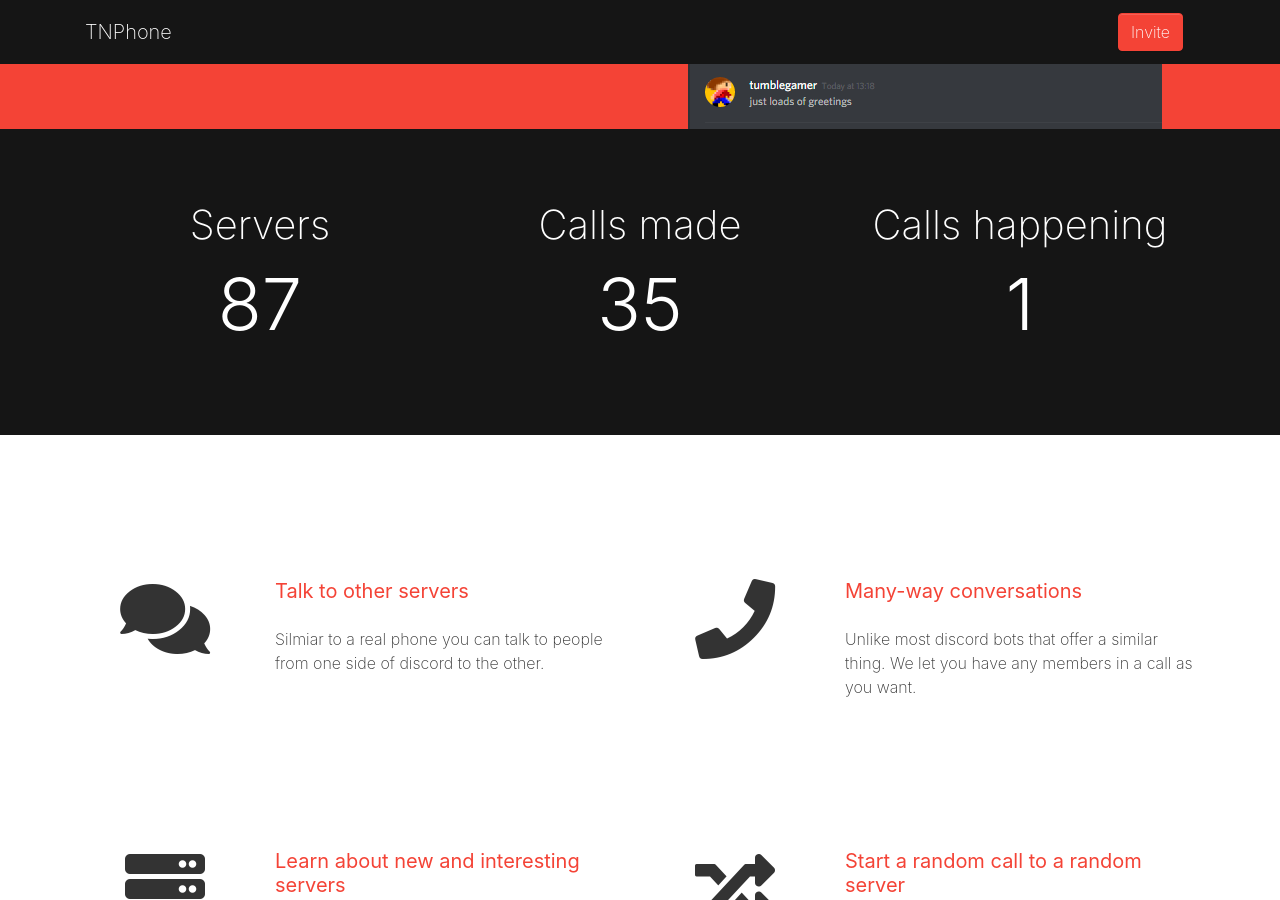
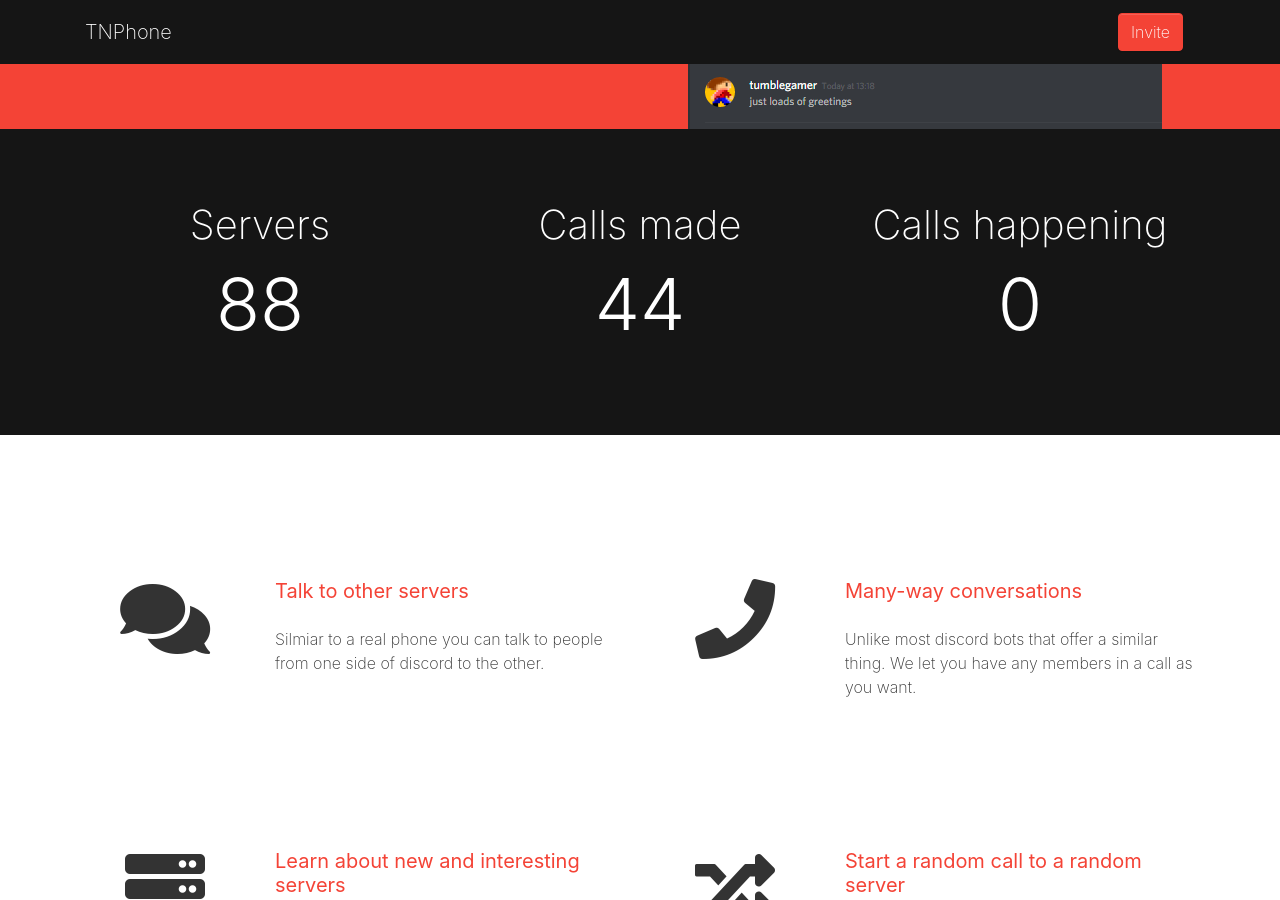
Before and after one commit to tumblenet/tnphone.tumblenet.ga, a Jekyll site: the page built from index.html, in a window 1280 px wide and 900 px high, scrolled down 443 px. Built offline with Jekyll 4.4.1, drawn with Linux system fonts in a browser that asks for light colours; nearby versions of some CDN libraries.

Commit message:
Update Phones feed

```diff
--- a/_data/phones.json
+++ b/_data/phones.json
@@ -1,5 +1,5 @@
 {
-	"callsMade": 35,
-	"servers": 87,
-	"currentCalls": 1
+	"callsMade": 44,
+	"servers": 88,
+	"currentCalls": 0
 }
```
